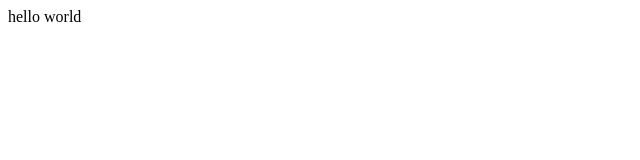
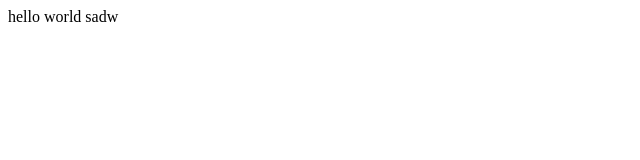
Before and after one commit to ber98/rayteksolutions, a plain HTML site: page main.html in a window 1280 px wide. Shown: the full height of the page, 0-640 px from the left. Drawn offline with Linux system fonts and the light colour scheme.

Commit message:
adding commit

```diff
--- a/main.html
+++ b/main.html
@@ -1,3 +1,3 @@
 <html>
-  hello world
+  hello world sadw
 </html>
```
